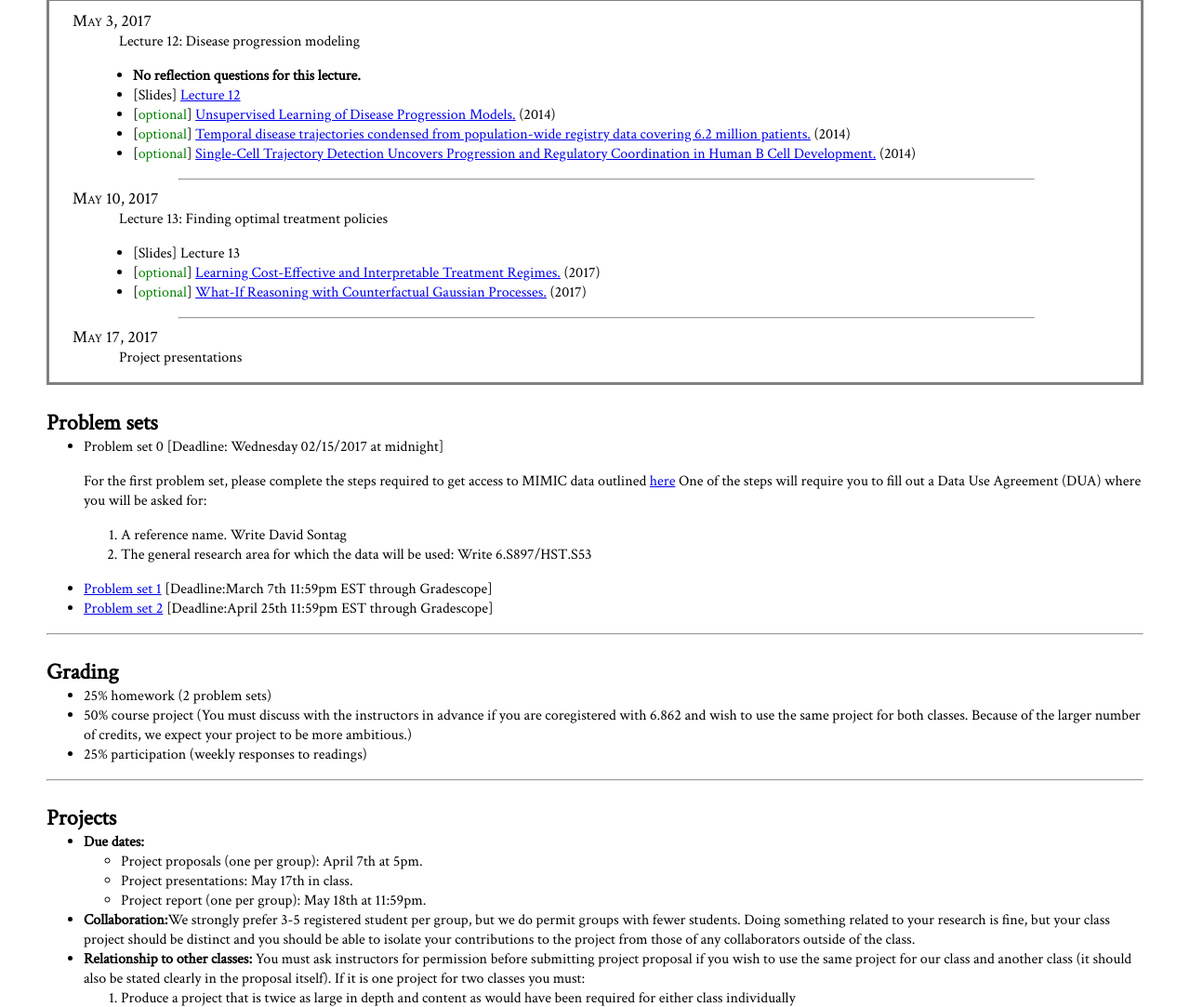
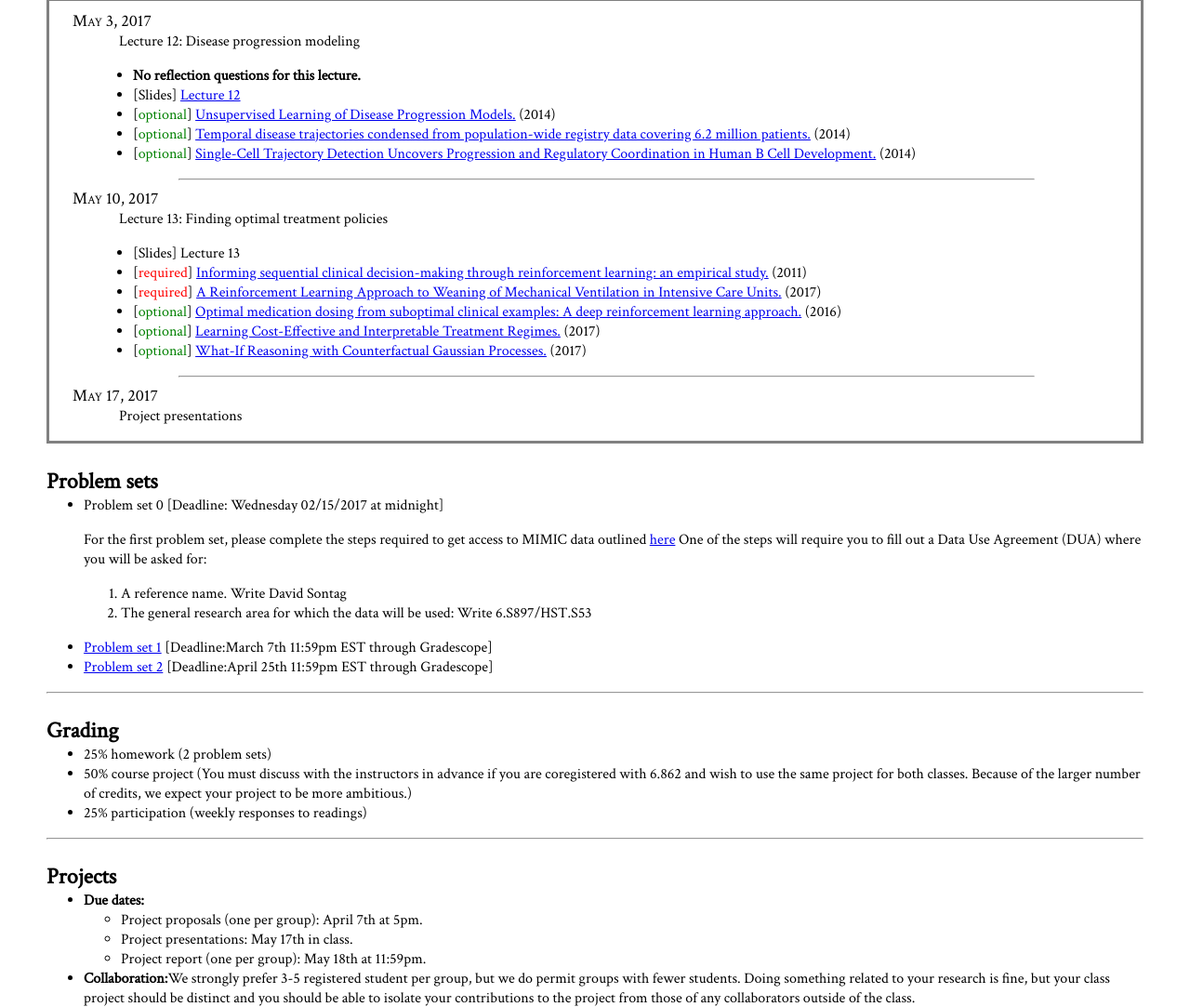
Before and after one commit to mlhc17mit/mlhc17mit.github.io, a plain HTML site: page index.html in a window 1280 px wide. Shown: the part 3069-4152 px from the top of the page at 93% size. Drawn offline with Linux system fonts and the light colour scheme.

Commit message:
readings for last week done!

```diff
--- a/index.html
+++ b/index.html
@@ -341,10 +341,20 @@
        </p><div class="lecture-prep">
        <ul>
         <li>[<span class="slides">Slides</span>] Lecture 13
+     <li>[<span class="required">required</span>] <a
+     href="https://www.ncbi.nlm.nih.gov/pmc/articles/PMC3143507/pdf/nihms266705.pdf">Informing sequential clinical decision-making through
+reinforcement learning: an empirical study.</a> (2011)</li>
+	 <li>[<span class="required">required</span>] <a
+     href="https://arxiv.org/pdf/1704.06300.pdf">A Reinforcement
+     Learning Approach to Weaning of Mechanical Ventilation in Intensive Care Units.</a> (2017)</li>
 	 <li>[<span class="optional">optional</span>] <a
+     href="http://ieeexplore.ieee.org/document/7591355/">Optimal medication dosing from suboptimal clinical examples: A deep reinforcement learning approach.</a> (2016)</li>
+     <li>[<span class="optional">optional</span>] <a
      href="https://users.cs.duke.edu/~cynthia/LakkarajuRu17.pdf">Learning Cost-Effective and Interpretable Treatment Regimes.</a> (2017)</li>
 	 <li>[<span class="optional">optional</span>] <a
-     href="https://arxiv.org/pdf/1703.10651.pdf">What-If Reasoning with Counterfactual Gaussian Processes.</a> (2017)</li>
+     href="https://arxiv.org/pdf/1703.10651.pdf">What-If Reasoning
+     with Counterfactual Gaussian Processes.</a> (2017)</li>
+
        </ul>
      </div>
      <p></p>
```
